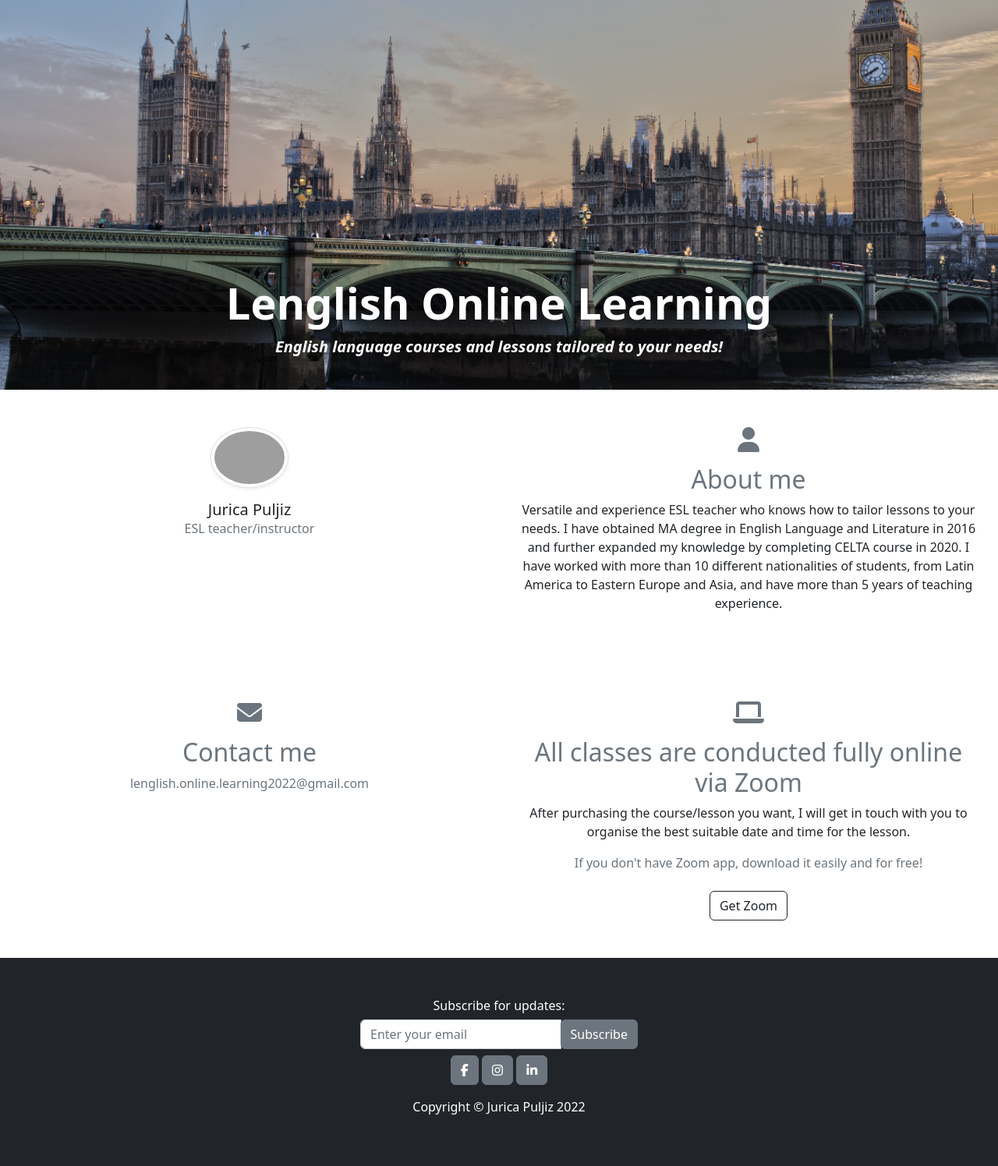
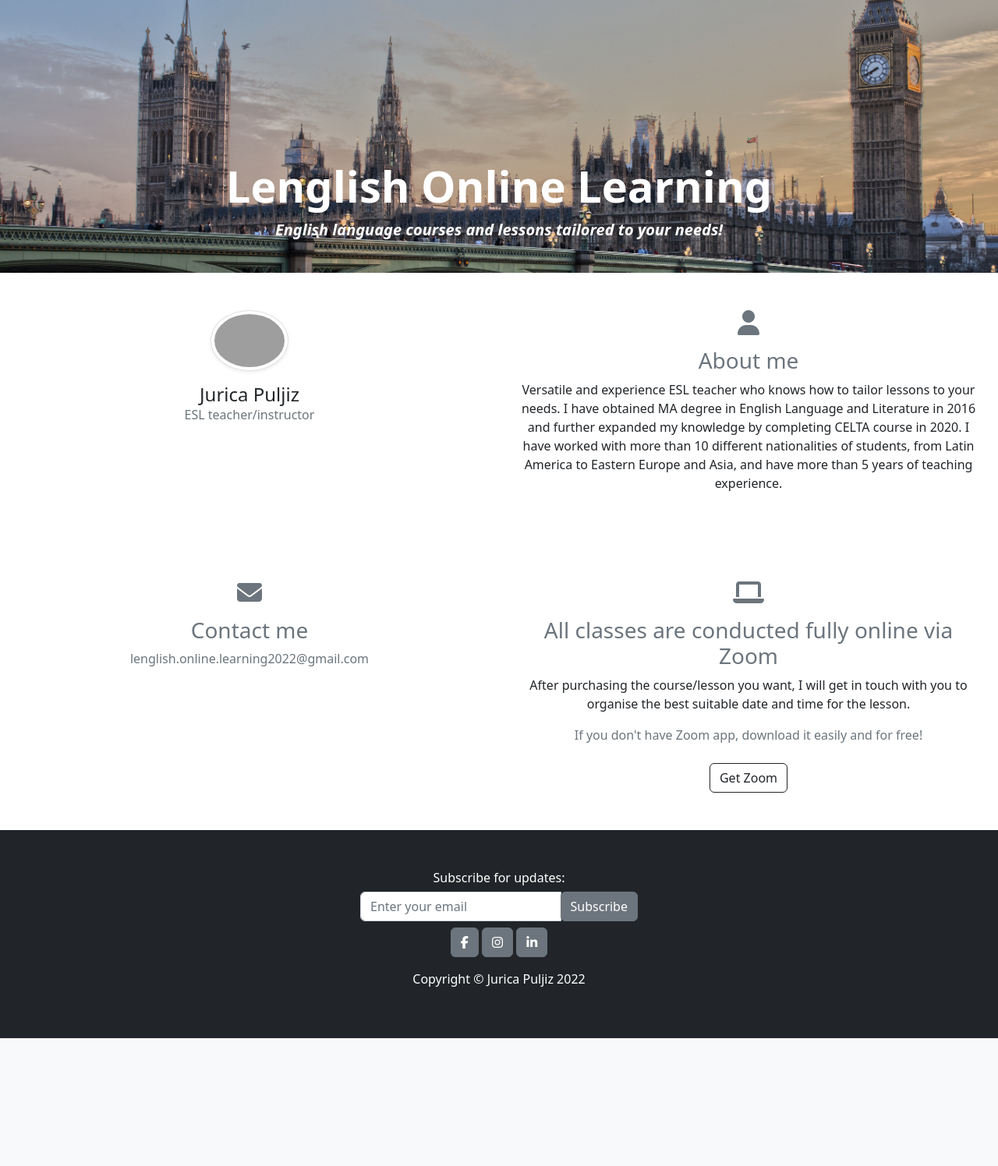
Before and after one commit to Code-Institute-Submissions/jurica29-lenglishonlinelearning_NovResub, a Django app: page /about/ in a window 1280 px wide. Shown: the part 60-1556 px from the top of the page at 78% size. After the commit the page ends 1392 px from the top, so only its background shows below. Run offline with Django 4.2, Linux system fonts and the light colour scheme; some libraries are stand-ins or nearby versions; grey boxes are pictures that could not be loaded.

Commit message:
Fix hero image size

```diff
--- a/static/styles.css
+++ b/static/styles.css
@@ -41,6 +41,10 @@ h1, .h1 {
   width: 100%;
   object-fit: cover;
   object-position: center;
+}
+
+.carouselmodifier {
+  height: 350px;
 }
 
 /* Style for image on product page */
--- a/templates/about.html
+++ b/templates/about.html
@@ -10,7 +10,7 @@
         <div class="row text-center">
           <!-- Cards for pictures and details -->
             <div class="bg-white py-5 px-4"><img src="{% static 'images/profile.jpg' %}" alt="profile photo" width="100" class="img-fluid rounded-circle mb-3 img-thumbnail shadow-sm">
-              <h5 class="mb-0">Jurica Puljiz</h5><span class="font-italic text-muted">ESL teacher/instructor</span>
+              <h4 class="mb-0">Jurica Puljiz</h4><span class="font-italic text-muted">ESL teacher/instructor</span>
             </div>
           </div>
       </div>
@@ -19,7 +19,7 @@
           <!-- About me card -->
             <div class="bg-white py-5 px-4 text-center">
               <i class="fa fa-user fa-2x mb-3 text-secondary"></i>
-              <h2 class="font-weight-light text-secondary">About me</h2>
+              <h3 class="font-weight-light text-secondary">About me</h3>
               <p> Versatile and experience ESL teacher who knows how to tailor lessons to your needs.
                 I have obtained MA degree in English Language and Literature in 2016 and further expanded my knowledge by completing CELTA course in 2020.
                 I have worked with more than 10 different nationalities of students, from Latin America to Eastern Europe and Asia, and have more than 5 years of teaching experience.
@@ -37,7 +37,7 @@
         <!-- About me card -->
           <div class="bg-white py-5 px-4 text-center">
             <i class="fa fa-envelope fa-2x mb-3 text-secondary"></i>
-            <h2 class="font-weight-light text-secondary">Contact me</h2>
+            <h3 class="font-weight-light text-secondary">Contact me</h3>
             <p class="font-italic text-muted">lenglish.online.learning2022@gmail.com</p>
           </div>
           </div>
@@ -48,7 +48,7 @@
           <!-- About me card -->
             <div class="bg-white py-5 px-4 text-center">
               <i class="fa fa-laptop fa-2x mb-3 text-secondary"></i>
-              <h2 class="font-weight-light text-secondary">All classes are conducted fully online via Zoom</h2>
+              <h3 class="font-weight-light text-secondary">All classes are conducted fully online via Zoom</h3>
               <p>After purchasing the course/lesson you want, I will get in touch with you to organise the best suitable date and time for the lesson.</p>
               <p class="font-italic text-muted mb-4">If you don't have Zoom app, download it easily and for free!</p><a href="https://zoom.us/download" target="_blank" rel="noopener" aria-label="Download Zoom app (opens in a new tab)" class="btn btn-outline-dark" type="submit">Get Zoom</a>
             </div>
--- a/templates/base.html
+++ b/templates/base.html
@@ -69,7 +69,7 @@
 <!-- Hero -->
 <div id="carouselExampleSlidesOnly" class="carousel slide" data-bs-ride="carousel">
     <div class="carousel-inner">
-      <div class="carousel-item active">
+      <div class="carousel-item active carouselmodifier">
         <img src="{% static 'images/1.jpg' %}" class="d-block w-100" alt="London Bridge">
         <span class="carousel-caption text-white mb-0">
             <h1 class="display-4 fw-bold">Lenglish Online Learning</h1>
```
